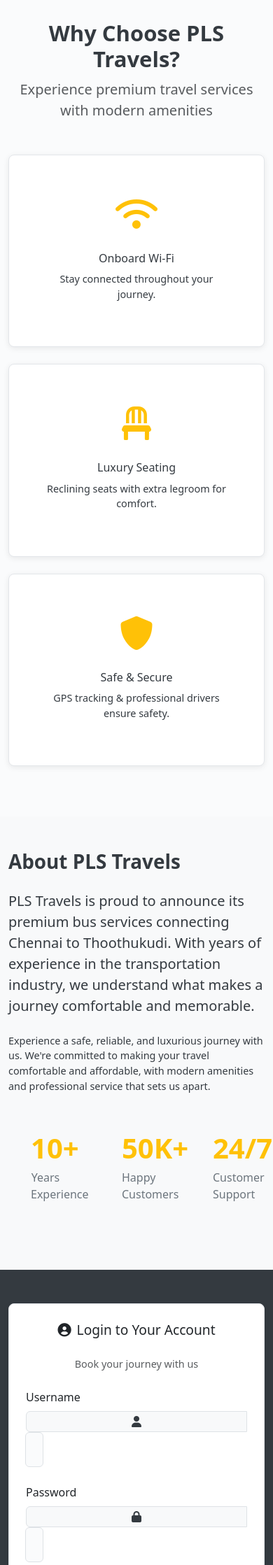
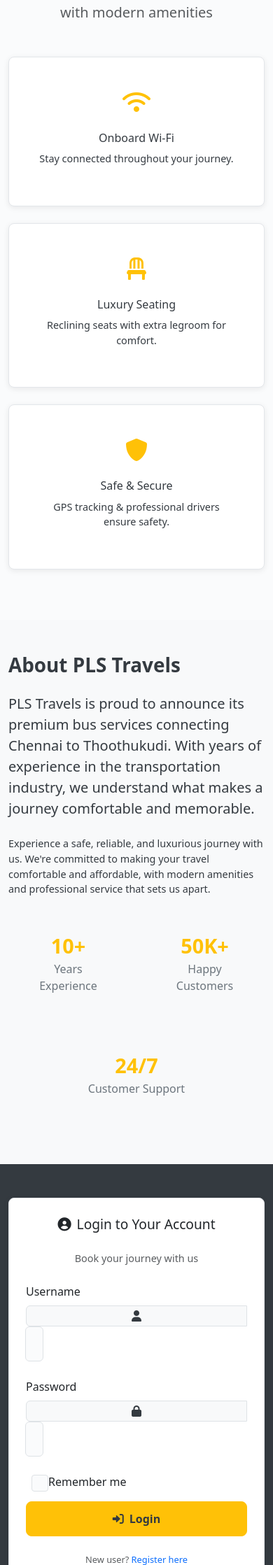
Before and after one commit to jyothilaxmika/pls_travels_webapp, a Flask app: page / in a window 390 px wide. Shown: the part 698-2935 px from the top of the page at 70% size. Run offline with Flask 3, Linux system fonts and the light colour scheme; some libraries are stand-ins or nearby versions.

Commit message:
Improve landing page responsiveness across all devices and orientations
Update landing page CSS to include comprehensive media queries for various screen sizes and orientations, ensuring a responsive design for mobile, tablet, and desktop views.

Replit-Commit-Author: Agent
Replit-Commit-Session-Id: 41101f4e-4bd2-4af8-9151-09f7006711cc
Replit-Commit-Checkpoint-Type: full_checkpoint
Replit-Commit-Screenshot-Url: https://storage.googleapis.com/screenshot-production-us-central1/01513e7b-5595-47a8-9245-1fda80e362cf/41101f4e-4bd2-4af8-9151-09f7006711cc/lfdoia5

```diff
--- a/templates/landing.html
+++ b/templates/landing.html
@@ -99,15 +99,171 @@
             border-color: #ffb300;
             color: #343a40;
         }
-        @media (max-width: 768px) {
+        /* Comprehensive responsive design for all devices */
+        @media (max-width: 480px) {
+            .hero-section {
+                padding: 1.5rem 0;
+                background-position: center;
+                background-attachment: scroll;
+            }
+
+            .hero-section h1 {
+                font-size: 1.8rem !important;
+                line-height: 1.2;
+                margin-bottom: 1rem;
+            }
+
+            .hero-section h2 {
+                font-size: 1.1rem !important;
+                margin-bottom: 2rem;
+            }
+
+            .countdown-box {
+                padding: 1rem;
+                margin: 0.25rem;
+                border-radius: 8px;
+            }
+
+            .countdown-number {
+                font-size: 1.5rem;
+            }
+
+            .countdown-label {
+                font-size: 0.75rem;
+            }
+
+            .feature-card {
+                margin-bottom: 1rem;
+                padding: 1.5rem;
+            }
+
+            .feature-icon {
+                font-size: 2rem;
+            }
+
+            .stat-number {
+                font-size: 1.8rem;
+            }
+
+            .btn-primary {
+                padding: 0.75rem 2rem;
+                font-size: 1rem;
+            }
+
+            .navbar-brand {
+                font-size: 1rem;
+            }
+        }
+
+        @media (min-width: 481px) and (max-width: 768px) {
             .hero-section {
                 padding: 2rem 0;
             }
+
+            .hero-section h1 {
+                font-size: 2.2rem !important;
+            }
+
+            .hero-section h2 {
+                font-size: 1.3rem !important;
+            }
+
             .countdown-number {
                 font-size: 2rem;
             }
+
+            .countdown-box {
+                padding: 1.25rem;
+                margin: 0.5rem;
+            }
+
             .feature-card {
                 margin-bottom: 1rem;
+                padding: 1.75rem;
+            }
+
+            .feature-icon {
+                font-size: 2.5rem;
+            }
+        }
+
+        @media (min-width: 769px) and (max-width: 1024px) {
+            .hero-section {
+                padding: 3rem 0;
+            }
+
+            .countdown-box {
+                padding: 1.5rem;
+                margin: 0.5rem;
+            }
+
+            .feature-card {
+                padding: 2rem;
+            }
+        }
+
+        @media (min-width: 1025px) {
+            .hero-section {
+                padding: 4rem 0;
+                background-attachment: fixed;
+            }
+
+            .countdown-box:hover {
+                transform: translateY(-2px);
+                transition: transform 0.3s ease;
+            }
+        }
+
+        /* Landscape orientation adjustments */
+        @media (max-height: 500px) and (orientation: landscape) {
+            .hero-section {
+                padding: 1rem 0;
+            }
+
+            .hero-section h1 {
+                font-size: 1.8rem !important;
+                margin-bottom: 0.5rem;
+            }
+
+            .hero-section h2 {
+                font-size: 1.1rem !important;
+                margin-bottom: 1rem;
+            }
+
+            .countdown-box {
+                padding: 0.75rem;
+            }
+
+            .countdown-number {
+                font-size: 1.5rem;
+            }
+        }
+
+        /* High DPI displays */
+        @media (-webkit-min-device-pixel-ratio: 2), (min-resolution: 192dpi) {
+            .hero-section {
+                background-size: cover;
+            }
+        }
+
+        /* Touch device optimizations */
+        @media (hover: none) and (pointer: coarse) {
+            .btn-primary {
+                min-height: 48px;
+                padding: 0.75rem 2rem;
+            }
+
+            .feature-card:hover {
+                transform: none;
+            }
+
+            .feature-card:active {
+                transform: scale(0.98);
+                transition: transform 0.1s ease;
+            }
+
+            .countdown-box {
+                border: 2px solid rgba(255,255,255,0.3);
             }
         }
     </style>
@@ -149,26 +305,26 @@
             </div>
 
             <!-- Countdown Timer -->
-            <div class="row mt-4">
-                <div class="col-md-3 col-6">
+            <div class="row mt-4 justify-content-center">
+                <div class="col-lg-2 col-md-3 col-6 mb-2">
                     <div class="countdown-box">
                         <div class="countdown-number" id="days">100</div>
                         <div class="countdown-label">Days</div>
                     </div>
                 </div>
-                <div class="col-md-3 col-6">
+                <div class="col-lg-2 col-md-3 col-6 mb-2">
                     <div class="countdown-box">
                         <div class="countdown-number" id="hours">00</div>
                         <div class="countdown-label">Hours</div>
                     </div>
                 </div>
-                <div class="col-md-3 col-6">
+                <div class="col-lg-2 col-md-3 col-6 mb-2">
                     <div class="countdown-box">
                         <div class="countdown-number" id="minutes">59</div>
                         <div class="countdown-label">Minutes</div>
                     </div>
                 </div>
-                <div class="col-md-3 col-6">
+                <div class="col-lg-2 col-md-3 col-6 mb-2">
                     <div class="countdown-box">
                         <div class="countdown-number" id="seconds">55</div>
                         <div class="countdown-label">Seconds</div>
@@ -192,37 +348,37 @@
                 <p class="lead text-muted">Experience premium travel services with modern amenities</p>
             </div>
 
-            <div class="row">
-                <div class="col-lg-4 col-md-6 mb-4">
-                    <div class="card feature-card">
-                        <div class="card-body">
+            <div class="row justify-content-center">
+                <div class="col-xl-4 col-lg-6 col-md-6 col-sm-8 mb-4">
+                    <div class="card feature-card h-100">
+                        <div class="card-body d-flex flex-column">
                             <div class="feature-icon">
                                 <i class="fas fa-wifi"></i>
                             </div>
                             <h5 class="card-title">Onboard Wi-Fi</h5>
-                            <p class="card-text">Stay connected throughout your journey.</p>
+                            <p class="card-text flex-grow-1">Stay connected throughout your journey.</p>
                         </div>
                     </div>
                 </div>
-                <div class="col-lg-4 col-md-6 mb-4">
-                    <div class="card feature-card">
-                        <div class="card-body">
+                <div class="col-xl-4 col-lg-6 col-md-6 col-sm-8 mb-4">
+                    <div class="card feature-card h-100">
+                        <div class="card-body d-flex flex-column">
                             <div class="feature-icon">
                                 <i class="fas fa-chair"></i>
                             </div>
                             <h5 class="card-title">Luxury Seating</h5>
-                            <p class="card-text">Reclining seats with extra legroom for comfort.</p>
+                            <p class="card-text flex-grow-1">Reclining seats with extra legroom for comfort.</p>
                         </div>
                     </div>
                 </div>
-                <div class="col-lg-4 col-md-12 mb-4">
-                    <div class="card feature-card">
-                        <div class="card-body">
+                <div class="col-xl-4 col-lg-6 col-md-6 col-sm-8 mb-4">
+                    <div class="card feature-card h-100">
+                        <div class="card-body d-flex flex-column">
                             <div class="feature-icon">
                                 <i class="fas fa-shield-alt"></i>
                             </div>
                             <h5 class="card-title">Safe & Secure</h5>
-                            <p class="card-text">GPS tracking & professional drivers ensure safety.</p>
+                            <p class="card-text flex-grow-1">GPS tracking & professional drivers ensure safety.</p>
                         </div>
                     </div>
                 </div>
@@ -247,20 +403,20 @@
                     </p>
                 </div>
                 <div class="col-lg-6">
-                    <div class="row text-center">
-                        <div class="col-md-4 col-4">
+                    <div class="row text-center justify-content-center">
+                        <div class="col-lg-4 col-md-4 col-6 mb-3">
                             <div class="stat-box">
                                 <span class="stat-number">10+</span>
                                 <div class="stat-label">Years Experience</div>
                             </div>
                         </div>
-                        <div class="col-md-4 col-4">
+                        <div class="col-lg-4 col-md-4 col-6 mb-3">
                             <div class="stat-box">
                                 <span class="stat-number">50K+</span>
                                 <div class="stat-label">Happy Customers</div>
                             </div>
                         </div>
-                        <div class="col-md-4 col-4">
+                        <div class="col-lg-4 col-md-4 col-12 mb-3">
                             <div class="stat-box">
                                 <span class="stat-number">24/7</span>
                                 <div class="stat-label">Customer Support</div>
@@ -276,7 +432,7 @@
     <section id="login" class="login-section">
         <div class="container">
             <div class="row justify-content-center">
-                <div class="col-lg-5 col-md-7">
+                <div class="col-lg-5 col-md-8 col-sm-10">
                     <div class="card">
                         <div class="card-body p-4">
                             <h3 class="card-title text-center mb-4 text-dark">
```
